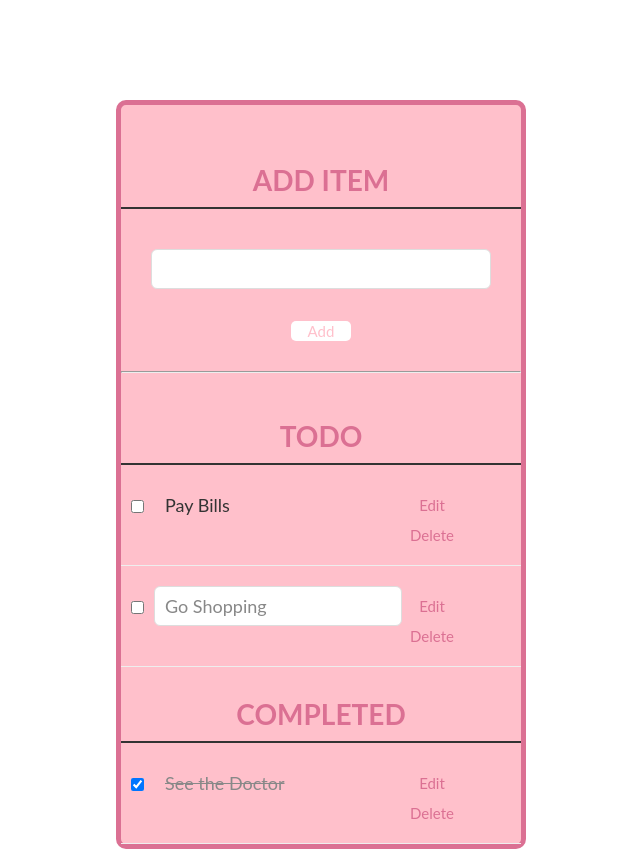
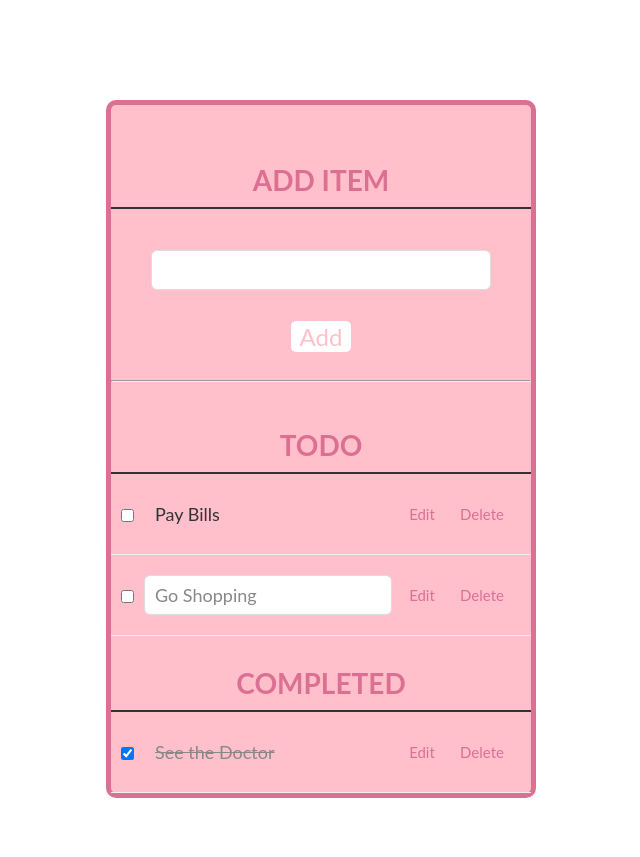
Before and after one commit to nikkigarcia/js-outline, a plain HTML site: page todo.html in a window 1280 px wide. Shown: the whole page, without its empty margins (319-959 px from the left). After the commit the page ends 806 px from the top, so only its background shows below. Drawn offline with Linux system fonts and the light colour scheme.

Commit message:
completed todo app

```diff
--- a/css/todo.css
+++ b/css/todo.css
@@ -5,7 +5,7 @@ body {
   }
   .container {
     display: block;
-    width: 400px;
+    width: 420px;
     margin: 100px auto 0;
     border: 5px solid palevioletred;
     border-radius: 10px;
@@ -81,6 +81,7 @@ body {
       border-radius: 5px;
       background-color: white;
       color: pink;
+      font-size: 24px;
   }
 
   /* New Task */
@@ -118,6 +119,7 @@ body {
   li >  input[type="text"] {
     width: 226px;
   }
+
   li > .delete:hover {
     color: darkred;
   }
--- a/js/todo.js
+++ b/js/todo.js
@@ -1,5 +1,3 @@
-//Event handling, uder interaction is what starts the code execution.
-
 var taskInput=document.getElementById("new-task");//Add a new task.
 var addButton=document.getElementsByTagName("button")[0];//first button
 var incompleteTaskHolder=document.getElementById("incomplete-tasks");//ul of #incomplete-tasks
@@ -32,11 +30,13 @@ var createNewTaskElement=function(taskString){
 	editButton.innerText="Edit";//innerText encodes special characters, HTML does not.
 	editButton.className="edit";
 	deleteButton.innerText="Delete";
+	// creating a class in html called delete class="delete"
 	deleteButton.className="delete";
 
 
 
-	//and appending.
+	//and appending
+	// which allows the elements we create to appear on your web page or app
 	listItem.appendChild(checkBox);
 	listItem.appendChild(label);
 	listItem.appendChild(editInput);
@@ -46,21 +46,23 @@ var createNewTaskElement=function(taskString){
 }
 
 
-
 var addTask=function(){
 	console.log("Add Task...");
 	//Create a new list item with the text from the #new-task:
 	var listItem=createNewTaskElement(taskInput.value);
 
 	//Append listItem to incompleteTaskHolder
+	console.log(listItem);
+
 	incompleteTaskHolder.appendChild(listItem);
 	bindTaskEvents(listItem, taskCompleted);
 
 	taskInput.value="";
 
+
 }
 
-//Edit an existing task.
+//Edit an existing task
 
 var editTask=function(){
 console.log("Edit Task...");
@@ -83,13 +85,14 @@ var containsClass=listItem.classList.contains("editMode");
 		}
 
 		//toggle .editmode on the parent.
+		// This method toggles between hide and show for the selected element
 		listItem.classList.toggle("editMode");
 }
 
 
 
 
-//Delete task.
+//Delete task
 var deleteTask=function(){
 		console.log("Delete Task...");
 
@@ -108,7 +111,8 @@ var taskCompleted=function(){
 	//Append the task list item to the #completed-tasks
 	var listItem=this.parentNode;
 	completedTasksHolder.appendChild(listItem);
-				bindTaskEvents(listItem, taskIncomplete);
+			bindTaskEvents(listItem, taskIncomplete);
+			// bind lets you pass in what object the this keyword will resolve to in the body of the function
 
 }
 
@@ -119,7 +123,7 @@ var taskIncomplete=function(){
 	//When the checkbox is unchecked
 		//Append the task list item to the #incomplete-tasks.
 		var listItem=this.parentNode;
-	incompleteTaskHolder.appendChild(listItem);
+		incompleteTaskHolder.appendChild(listItem);
 			bindTaskEvents(listItem,taskCompleted);
 }
 
@@ -128,12 +132,12 @@ var taskIncomplete=function(){
 var ajaxRequest=function(){
 	console.log("AJAX Request");
 }
-
-//The glue to hold it all together.
+// https://www.youtube.com/watch?v=FVEtgUNVhGk
 
 
-//Set the click handler to the addTask function.
-addButton.onclick=addTask;
+
+//Set the click handler to the addTask function
+// addButton.onclick=addTask;
 addButton.addEventListener("click",addTask);
 addButton.addEventListener("click",ajaxRequest);
 
@@ -167,9 +171,10 @@ var bindTaskEvents=function(taskListItem,checkBoxEventHandler){
 
 //cycle over completedTasksHolder ul list items
 	for (var i=0; i<completedTasksHolder.children.length;i++){
-	//bind events to list items chldren(tasksIncompleted)
+	//bind events to list items children(tasksIncompleted)
 		bindTaskEvents(completedTasksHolder.children[i],taskIncomplete);
     }
+	// Done!
 
     // const checkKeyCode = (e) => {
     //     if(e.keyCode === 13) handleSearch()
@@ -180,3 +185,11 @@ var bindTaskEvents=function(taskListItem,checkBoxEventHandler){
     // input.addEventListener("blur", () => {
     //   input.removeEventListener("keydown", checkKeyCode)
     // })
+
+	//submit form when 'Enter' key is pressed while in myInputID
+// document.getElementById("new-task").addEventListener("keyup", function(event) {
+//     if (event.keyCode === 13) {
+//     	document.getElementById("new-task").submit();
+// 		return false;
+//     }
+// });
```
